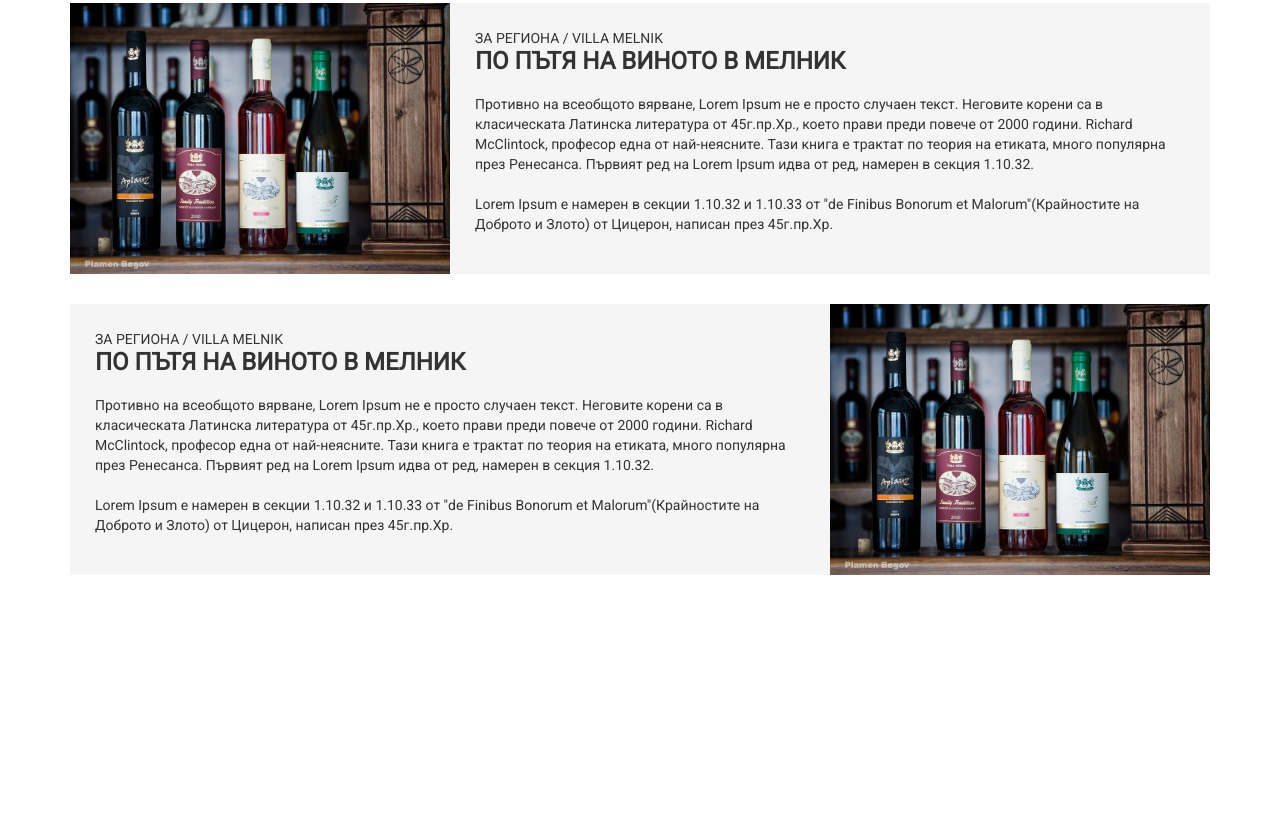
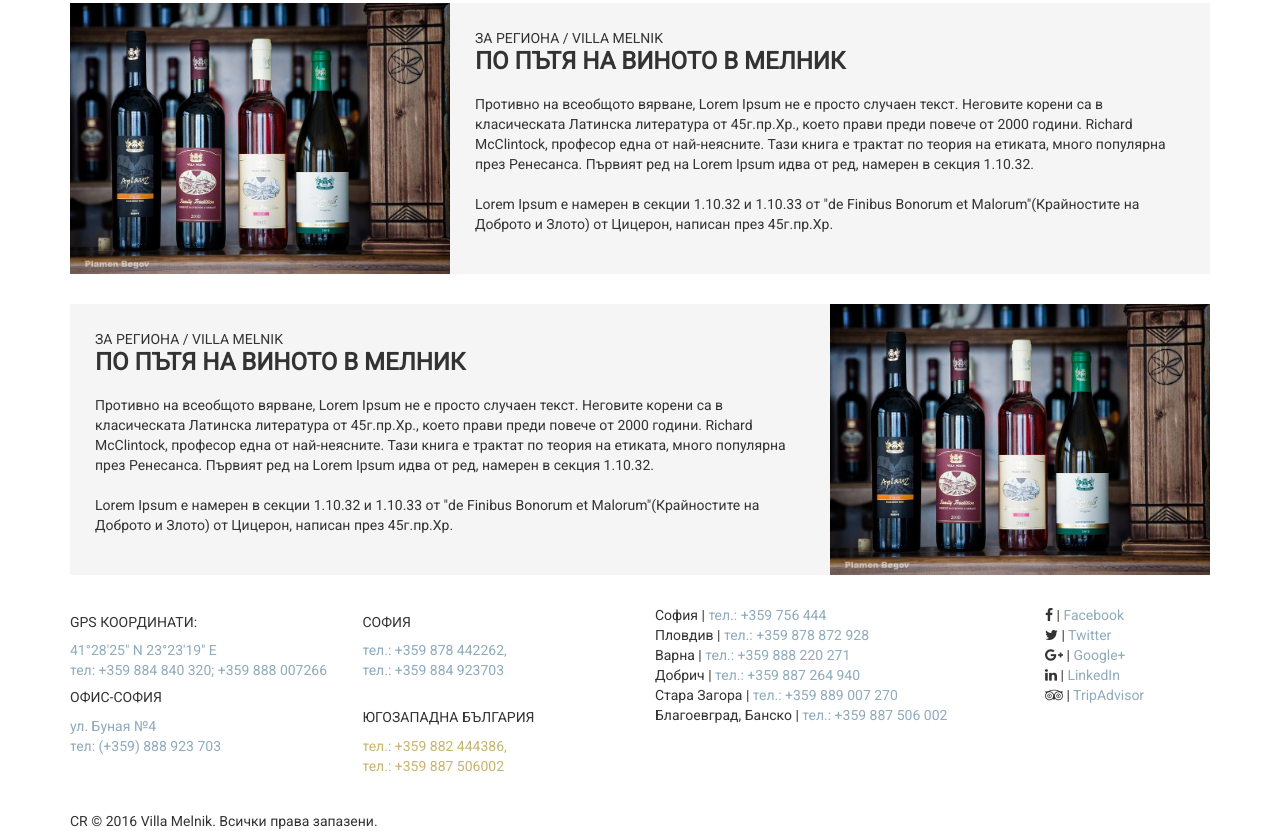
Before and after one commit to krassypetkova/VallaMelnik, a website: page region-page.html in a window 1280 px wide. Shown: the part 1189-2020 px from the top of the page. Before the commit the page ends 1794 px from the top, so only its background shows below. Drawn offline with nearby package versions, Linux system fonts and the light colour scheme.

Commit message:
Region-page.html:
-footer section in html document

```diff
--- a/region-page.html
+++ b/region-page.html
@@ -121,6 +121,65 @@
         </div>
     </div>
 </section>
+<footer id="site-footer">
+    <div class="footer-top-line"></div>
+    <div id="spacer"></div>
+    <div id="footer-info">
+        <div class="container">
+            <div class="row">
+                <div class="col-md-3 col-sm-3 col-xs-6">
+                    <div>
+                        <h5 class="margin-bottom">GPS КООРДИНАТИ:</h5>
+                        <p class="footer-color">41°28'25" N 23°23'19'' E</p>
+                        <p class="footer-color">тел: +359 884 840 320; +359 888 007266</p>
+                    </div>
+                    <div>
+                        <h5 class="margin-bottom">ОФИС-СОФИЯ</h5>
+                        <p class="footer-color">ул. Буная №4</p>
+                        <p class="footer-color">тел: (+359) 888 923 703</p>
+                    </div>
+                </div>
+                <div class="col-md-3 col-sm-3 col-xs-6">
+                    <div>
+                        <h5 class="margin-bottom">СОФИЯ</h5>
+                        <p class="footer-color">тел.: +359 878 442262,</p>
+                        <p class="footer-color">тел.: +359 884 923703</p>
+                    </div>
+                    <div class="margin-top-30">
+                        <h5 class="margin-bottom">ЮГОЗАПАДНА БЪЛГАРИЯ</h5>
+                        <p class="footer-color-yellow">тел.: +359 882 444386,</p>
+                        <p class="footer-color-yellow">тел.: +359 887 506002</p>
+                    </div>
+                </div>
+                <div class="col-md-4 col-sm-3 col-xs-6">
+                    <div>
+                        <p class="margin-bottom">София |  <span class="footer-color">тел.: +359 756 444</span></p>
+                        <p class="margin-bottom">Пловдив |  <span class="footer-color">тел.: +359 878 872 928</span></p>
+                        <p class="margin-bottom">Варна |  <span class="footer-color">тел.: +359 888 220 271</span></p>
+                        <p class="margin-bottom">Добрич |  <span class="footer-color">тел.: +359 887 264 940</span></p>
+                        <p class="margin-bottom">Стара Загора |  <span class="footer-color">тел.: +359 889 007 270</span></p>
+                        <p class="margin-bottom">Благоевград, Банско |  <span class="footer-color">тел.: +359 887 506 002</span></p>
+                    </div>
+                </div>
+                <div class="col-md-2 col-sm-3 col-xs-6">
+                    <div>
+                        <p class="margin-bottom"><i class="fa fa-facebook"></i><span> | </span><span class="footer-color">Facebook</span></p>
+                        <p class="margin-bottom"><i class="fa fa-twitter"></i><span> | </span><span class="footer-color">Twitter</span></p>
+                        <p class="margin-bottom"><i class="fa fa-google-plus"></i><span> | </span><span class="footer-color">Google+</span></p>
+                        <p class="margin-bottom"><i class="fa fa-linkedin"></i><span> | </span><span class="footer-color">LinkedIn</span></p>
+                        <p class="margin-bottom"><i class="fa fa-tripadvisor"></i><span> | </span><span class="footer-color">TripAdvisor</span></p>
+                    </div>
+                </div>
+            </div>
+            <div class="cpy-right">
+                <img class="acorn-logo" src="images/acorn-logo.png" width="80px" alt=""/>
+                <p class="cpy-right-p">CR &copy; 2016 Villa Melnik. Всички права запазени.</p>
+            </div>
+        </div>
+    </div>
+    <div class="footer-bottom-line"></div>
+</footer>
+
 <script src="bower_components/jquery/dist/jquery.min.js"></script>
 <script src="bower_components/bootstrap/dist/js/bootstrap.min.js"></script>
 </body>
```
